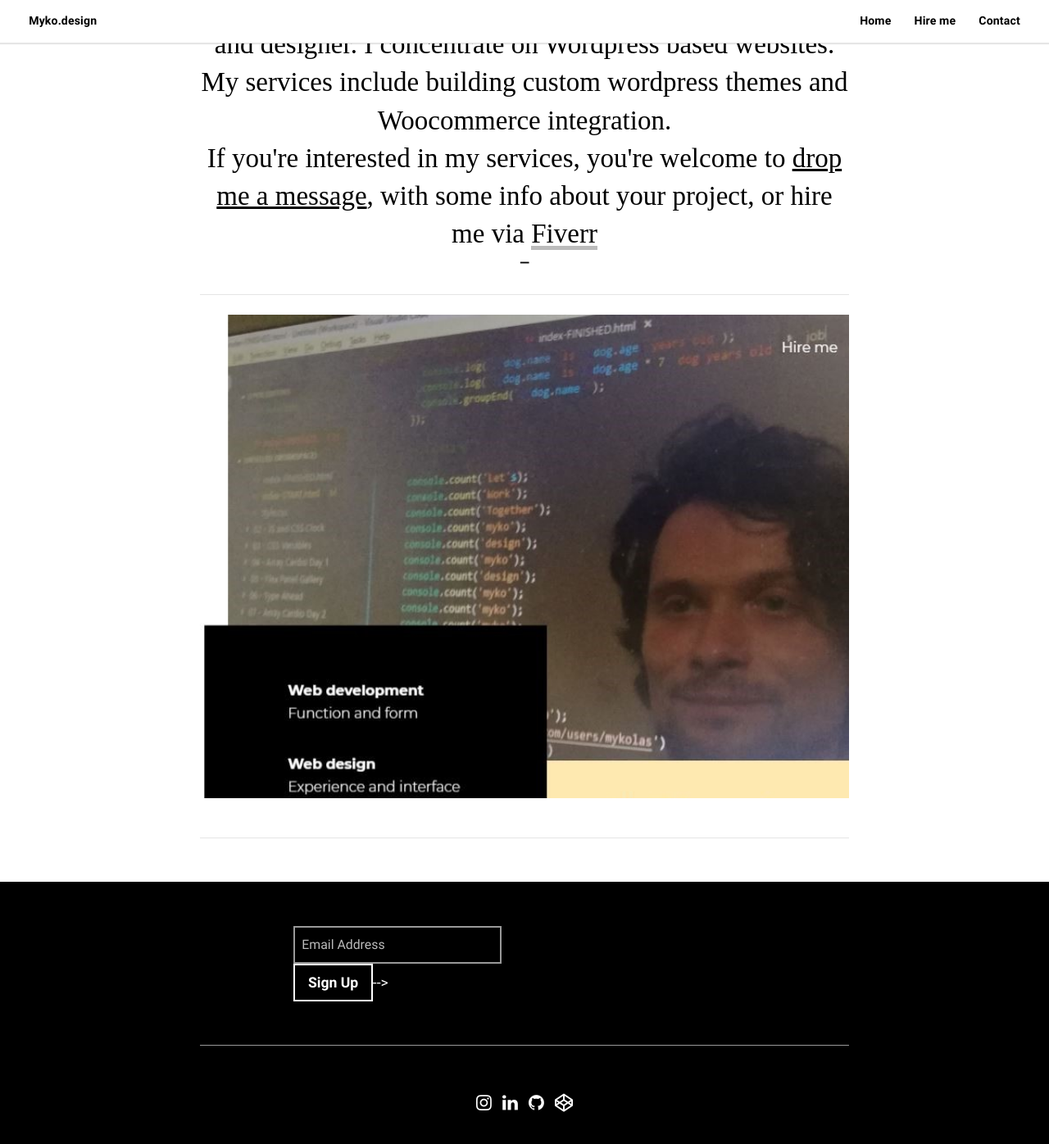
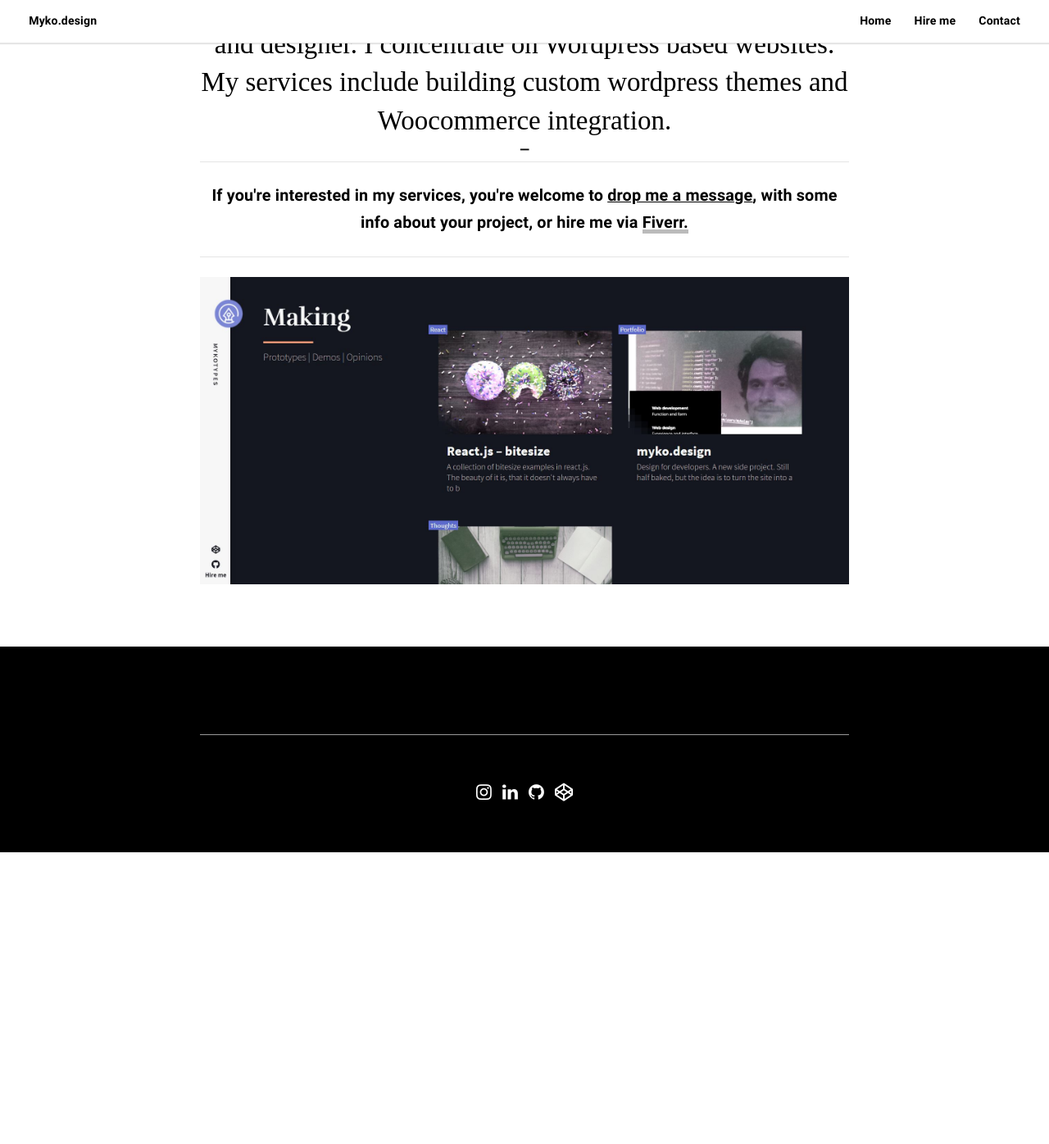
Before and after one commit to mykotypes/barber-jekyll, a Jekyll site: the page built from hire-me.html, in a window 1280 px wide and 1400 px high, scrolled down 383 px. Shown: the top 1396 px of the window at 82% size. Built offline with Jekyll 4.4.1, drawn with Linux system fonts in a browser that asks for light colours; some web fonts are replaced; after the commit the page ends 1423 px from its top, so only the background shows below that.

Commit message:
hire me 3

```diff
--- a/_includes/footer.html
+++ b/_includes/footer.html
@@ -5,7 +5,10 @@
       <div class="subscribe__container">
         <!-- <span class="subscribe__title">Subscribe</span> -->
         <!-- <p class="subscribe__text">Get a weekly email of posts I’ve added to the site.</p> -->
-        <!-- {% include subscribe-form.html %} -->
+
+       {% comment %}
+       {% include subscribe-form.html %}
+      {% endcomment %}
       </div>
     </div>
 
--- a/hire-me.html
+++ b/hire-me.html
@@ -6,16 +6,17 @@
 <blockquote>
   <p>Hey! my name is Mykolas, I am a freelance web developer and designer. I concentrate on Wordpress based websites.
     My services include building custom wordpress themes and Woocommerce integration. </p>
-    <p>If you're interested in my services, you're welcome to <span class="popup__open"><u>drop me a message</u>, with some info about your project, or hire me via <a href="https://www.fiverr.com/mykolast/design-and-make-from-your-idea-to-fast-wordpress-theme" target="_blank">Fiverr</a>
-    </span></p>
-  <cite></cite>
+  <cite>
+    <hr/>
+
+<p>If you're interested in my services, you're welcome to <span class="popup__open"><u>drop me a message</u>, with some info about your project, or hire me via <a href="https://www.fiverr.com/mykolast/design-and-make-from-your-idea-to-fast-wordpress-theme" target="_blank">Fiverr.</a>
+</span></p>
+  </cite>
 </blockquote>
 
 <hr/>
 
-<img src="/assets/images/myko-design-cap-2.jpg" alt="Mykolas"/>
+<img src="/assets/images/mykotypes-front.jpg" alt="Mykolas"/>
 <p></p>
 
 <!-- <img src="/assets/images/placeholder-18.jpg#full" alt="Full Image"/> -->
-
-<hr/>
```
Also changed, not shown: 9 other files.
